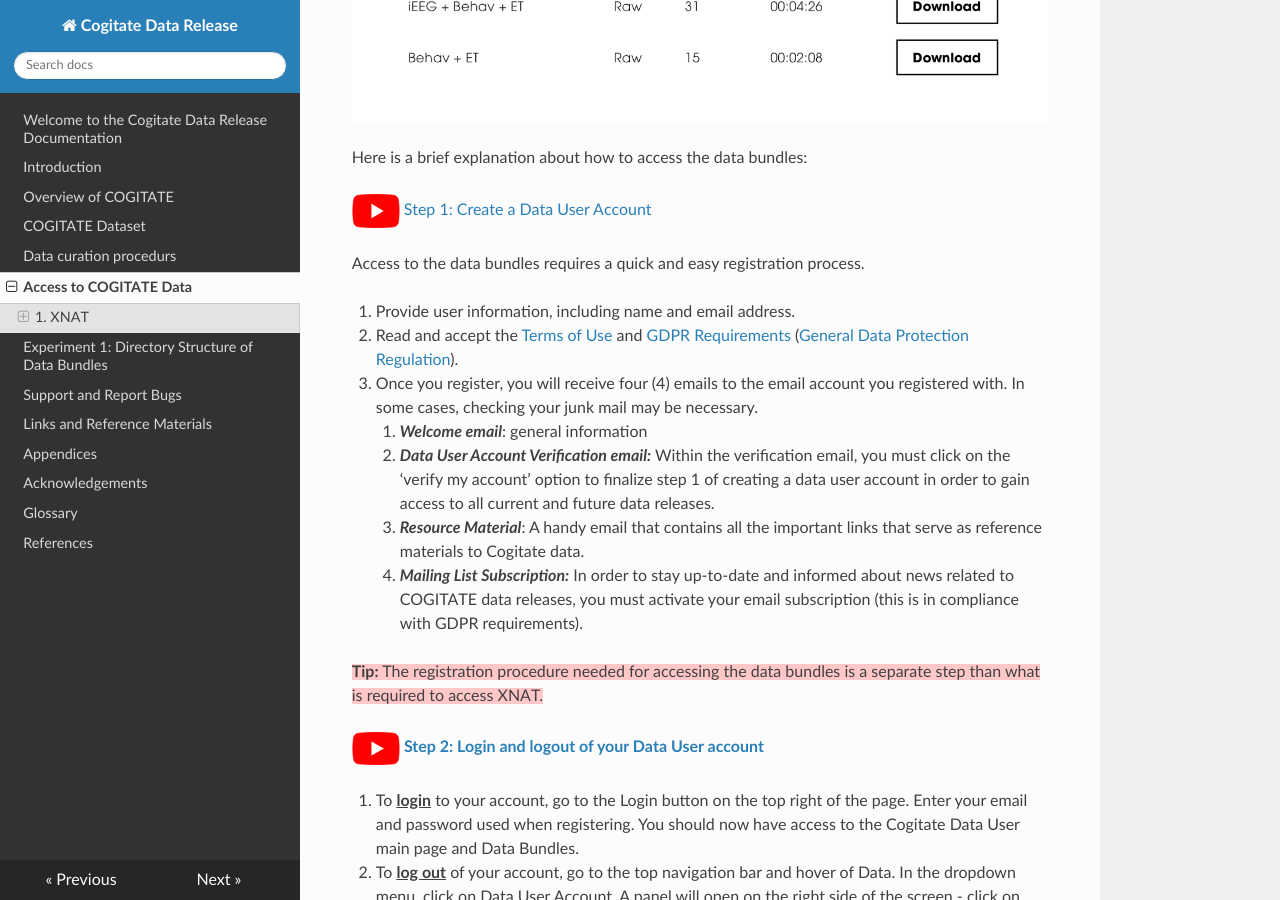
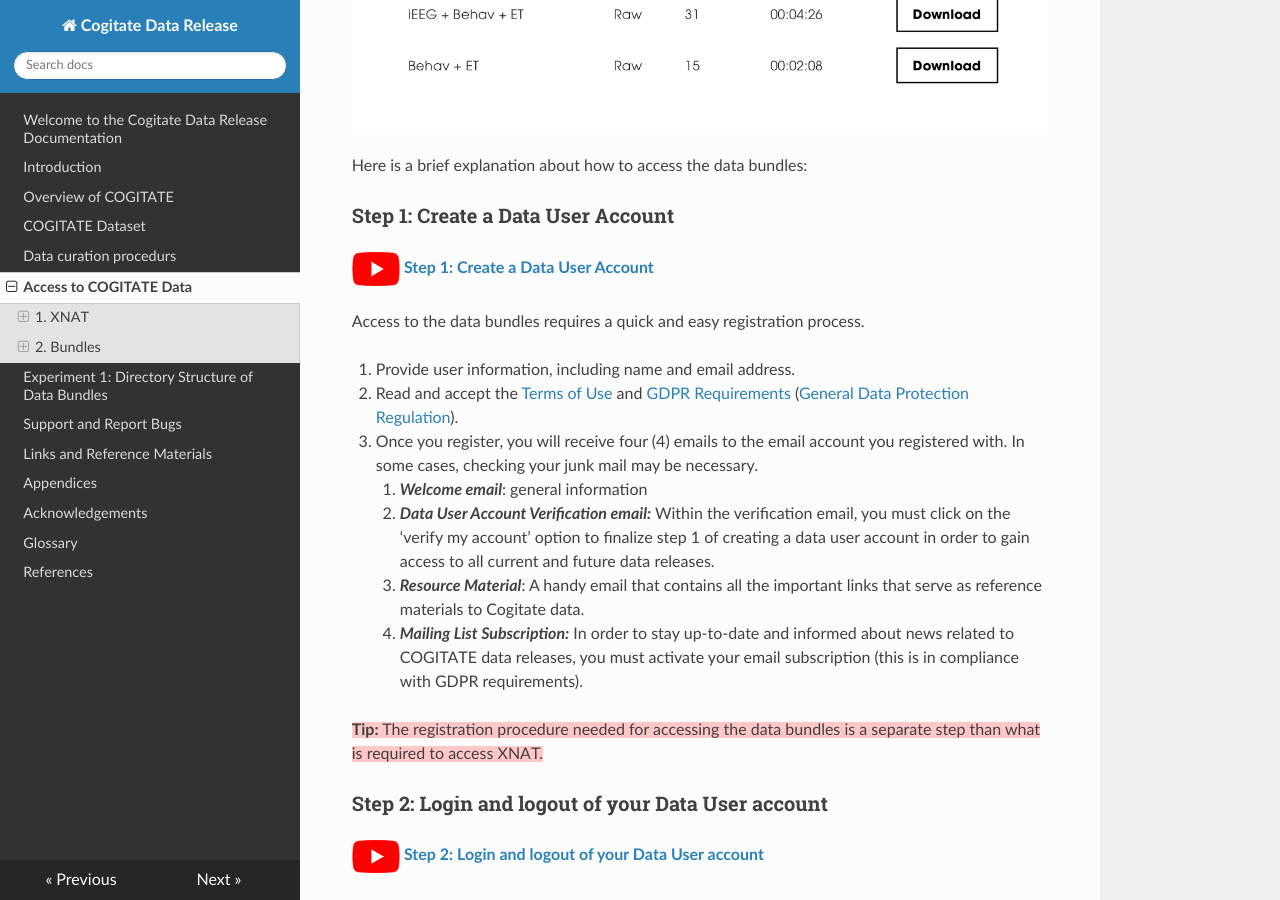
Before and after one commit to Cogitate-consortium/cogitate-data, an MkDocs documentation site: the page built from docs/05_access.md, in a window 1280 px wide and 900 px high, scrolled down 6309 px. Built offline with MkDocs 1.6.1, drawn with Linux system fonts in a browser that asks for light colours; nearby versions of some CDN libraries.

Commit message:
access data levels fixed

```diff
--- a/docs/05_access.md
+++ b/docs/05_access.md
@@ -70,11 +70,11 @@
 
 ![alt_text](https://github.com/Cogitate-consortium/cogitate-data/raw/main/assets/documentation_v1.0/graphics_v1.0/xnat_meg_meg-data.png)
 
-#### Naming Convention on XNAT
+### Naming Convention on XNAT
 
 The data on XNAT is organized into subjects and sessions under a given project. The subjects are identified using the format “CX???” and the sessions follow the format CX???_MODALITY_VISIT_PARADIGMRUN e.g. CA103_MEEG_1_DurR1 indicated MEEG measurement for subject ID CA103 during the first visit with Dur experimental paradigm run 1 (R1).
 
-### **2. Bundles**
+## **2. Bundles**
 
 This approach involves providing a collection of links to the prepared bundles of the data and accompanying metadata, which are available in zip format. These links grant users the ability to download specific modalities, example datasets, or the complete dataset.
 
@@ -83,7 +83,11 @@
 ![alt_text](https://github.com/Cogitate-consortium/cogitate-data/raw/main/assets/documentation_v1.0/graphics_v1.0/bundles_full_datasets.png "Bundles Full Datasets")
 
 Here is a brief explanation about how to access the data bundles:
+
+### Step 1: Create a Data User Account
+
 <p>
+
     <a href="https://www.youtube.com/watch?v=FFqN5Pech0w"
         ><img
             src="https://github.com/Cogitate-consortium/cogitate-data/raw/main/assets/documentation_v1.0/graphics_v1.0/youtube_logo.png"
@@ -92,7 +96,7 @@
             width="48"
             height="48"
     />
-    Step 1: Create a Data User Account
+    <strong>Step 1: Create a Data User Account</strong>
 </p></a>
 
 Access to the data bundles requires a quick and easy registration process.
@@ -106,6 +110,8 @@
     4. **_Mailing List Subscription:_** In order to stay up-to-date and informed about news related to COGITATE data releases, you must activate your email subscription (this is in compliance with GDPR requirements).
 
 <span style="background-color: #ffc7c7"><strong>Tip:</strong> The registration procedure needed for accessing the data bundles is a separate step than what is required to access XNAT.</span>
+
+### Step 2: Login and logout of your Data User account
 
 <p>
     <a href="https://www.youtube.com/watch?v=6BR3uYqiDiU"
@@ -140,7 +146,7 @@
 2. Scroll down and click on the “Access Data Bundles”
 3. Click on the download button next to each dataset
 
-#### Naming Convention for Bundles
+### Naming Convention for Bundles
 
 Raw data bundles follow the below naming convention. The project root directory consists of subdirectories named after the subject's ID which is of the format “CX???”. The subject directories consist of various sub directories as described below. Except for the metadata directory the sessions follow the pattern subject-ID_PARADIGM_MODALITY. If the modality data is paradigm agnostic, e.g. MR, CT then the paradigm is left blank.
 
```
